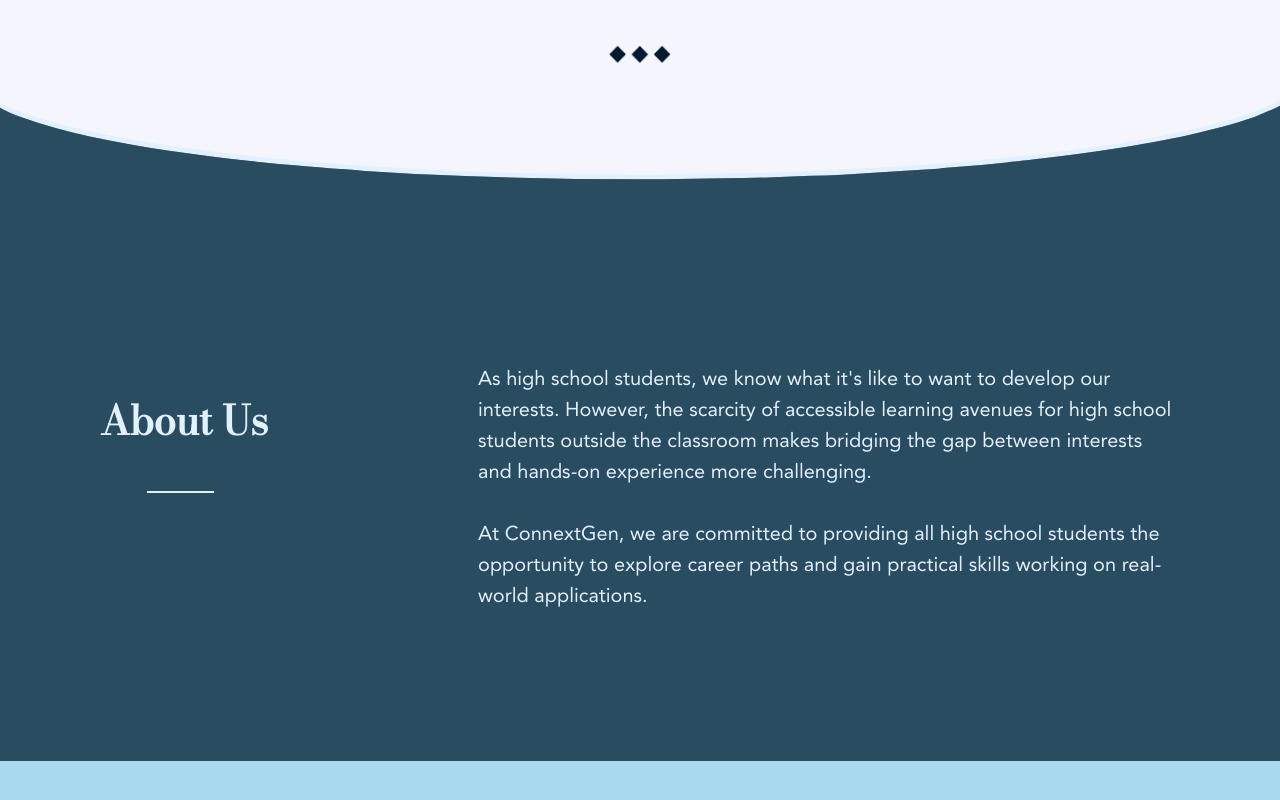
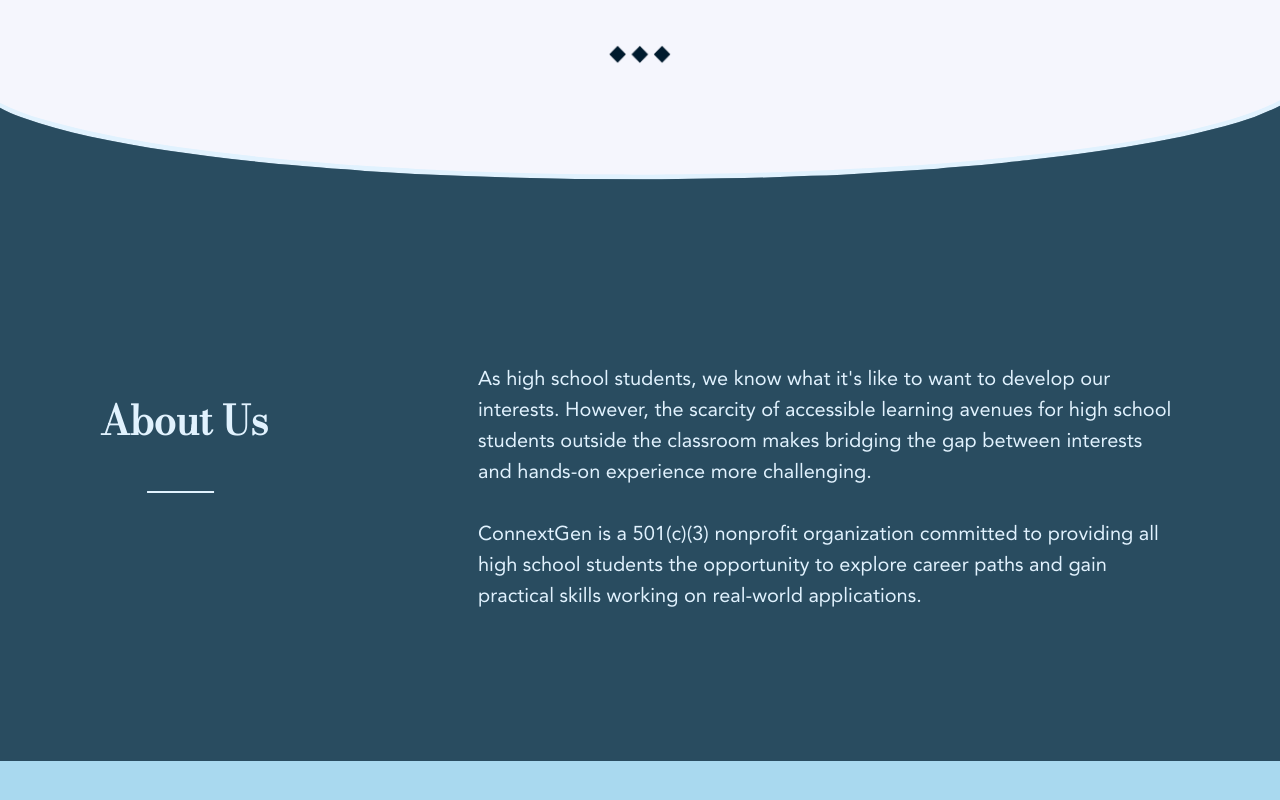
Before and after one commit to troyandabed6396/connextgen.github.io, a plain HTML site: page index.html in a window 1280 px wide. Shown: the part 444-1244 px from the top of the page. Drawn offline with nearby package versions, Linux system fonts and the light colour scheme.

Commit message:
Added 501(c)(3)

```diff
--- a/index.html
+++ b/index.html
@@ -30,7 +30,7 @@
 
         <div class="about">
             <h1>About Us</h1>
-            <p>As high school students, we know what it's like to want to develop our interests. However, the scarcity of accessible learning avenues for high school students outside the classroom makes bridging the gap between interests and hands-on experience more challenging.<br><br>At ConnextGen, we are committed to providing all high school students the opportunity to explore career paths and gain practical skills working on real-world applications.</p>
+            <p>As high school students, we know what it's like to want to develop our interests. However, the scarcity of accessible learning avenues for high school students outside the classroom makes bridging the gap between interests and hands-on experience more challenging.<br><br>ConnextGen is a 501(c)(3) nonprofit organization committed to providing all high school students the opportunity to explore career paths and gain practical skills working on real-world applications.</p>
         </div>
 
         <div id="process" class ="process">
```
